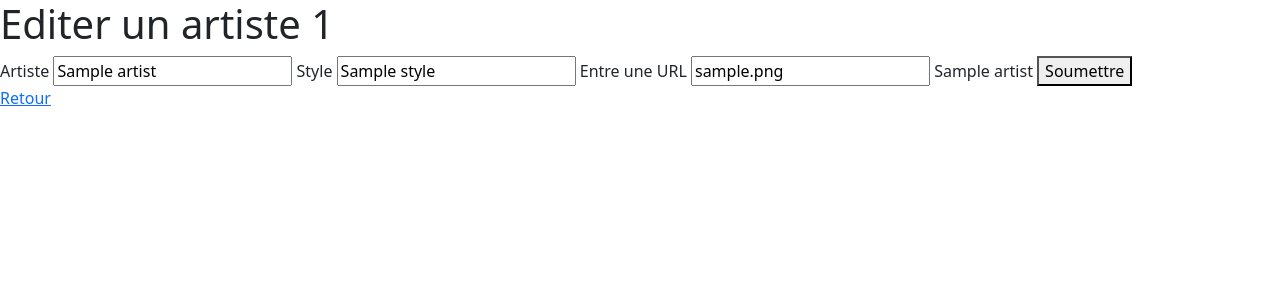
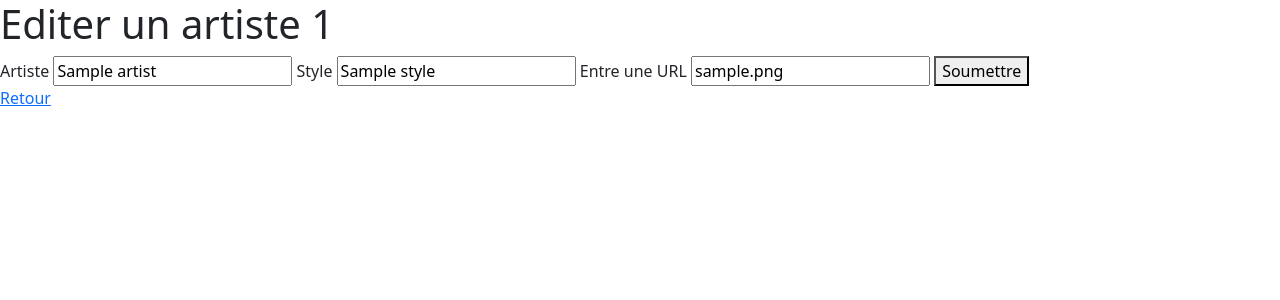
Before and after one commit to WildCodeSchool/2022_09_PHP_Lyon_Goldfish, a PHP site: template src/View/Artist/edit.html.twig in a window 1280 px wide. Shown: the top 300 px of the page. Run offline with PHP 8.4, Linux system fonts and the light colour scheme; the template is opened without the code that fills it: most values are stand-ins (such as "Sample title", 1, 10 or a date in 2020); some libraries are stand-ins or nearby versions.

Commit message:
added CRUD of table concert and CRUD of table artist need next update for secure all datas

```diff
--- a/src/View/Artist/_form.html.twig
+++ b/src/View/Artist/_form.html.twig
@@ -13,10 +13,5 @@
 
 	<input type="url" value="{{ artist.image }}" name="image" id="image" placeholder="url" required>
 
-		{% for artist in artists %}
-			{{ artist.name }}
-		{% endfor %}
-	</select>
-
 	<button>Soumettre</button>
 </form>
--- a/src/View/Artist/index.html.twig
+++ b/src/View/Artist/index.html.twig
@@ -2,8 +2,6 @@
 
 {% block content %}
 	<h1>Artiste</h1>
-
-
 	<ul>
 		{% for artist in artists %}
 			{{ artist.name }}
--- a/src/View/Concert/_form.html.twig
+++ b/src/View/Concert/_form.html.twig
@@ -15,8 +15,7 @@
 	<label for="schedule">Horaire</label>
 	<input type="time" value="{{ concert.schedule }}" name="schedule" id="schedule">
 
-
-	<label for="pet-select">Choisi un artiste</label>
+	<label for="artist-select">Choisi un artiste</label>
 
 	<select class="form-select" aria-label="Default select example" name="artist_id" id="artist_id">
 		<option value="">Choisi un artiste</option>
--- a/src/View/Concert/index.html.twig
+++ b/src/View/Concert/index.html.twig
@@ -7,7 +7,6 @@
 		</div>
 
 		<div class="row row-cols-1 row-cols-md-4 g-3">
-
 
 			{% for concert in concerts %}
 				<div class="col">
```
